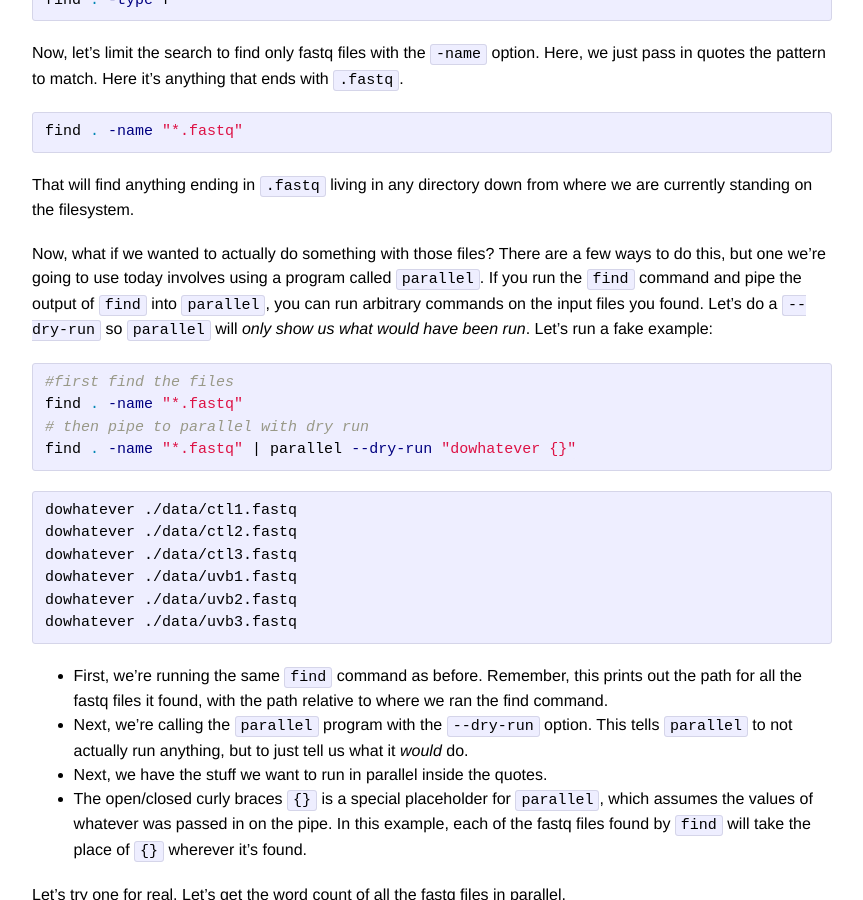
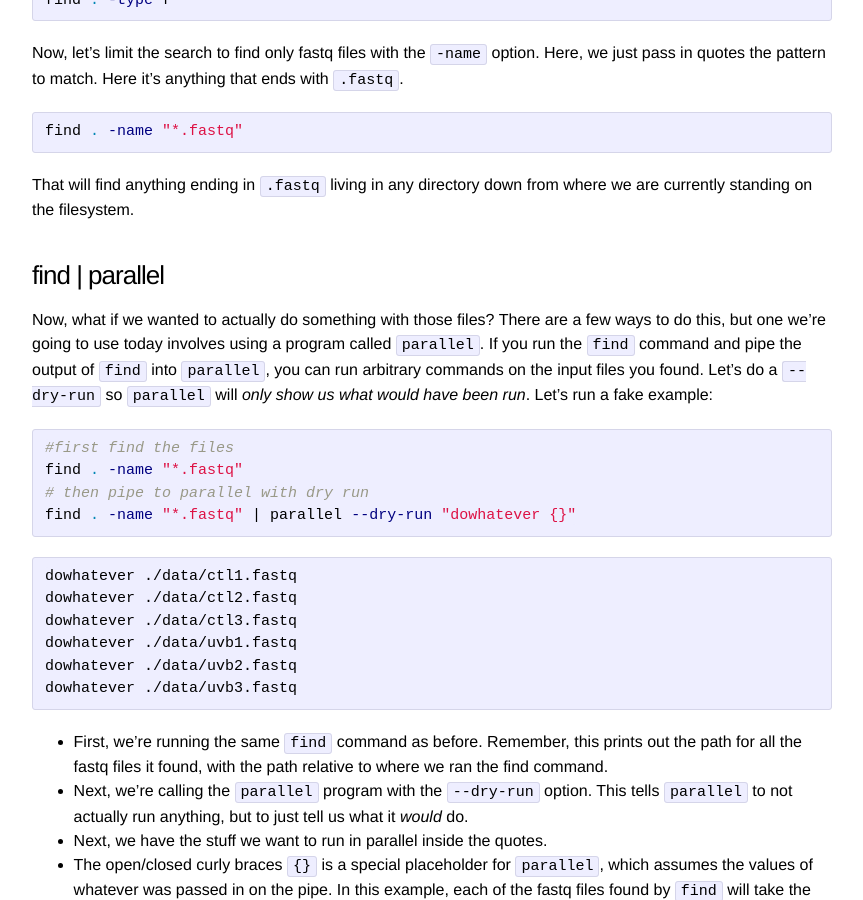
Before and after one commit to bioconnector/workshops2015, a Jekyll site: the page built from lessons/shell/01-intro-unix-shell.md, in a window 1280 px wide and 900 px high, scrolled down 22769 px. Shown: the whole window, without its empty margins (208-1071 px from the left). Built offline with Jekyll 4.4.1, drawn with Linux system fonts in a browser that asks for light colours; Markdown is read by kramdown in place of the engine named in the settings.

Commit message:
small change to find|parallel

````diff
--- a/lessons/shell/01-intro-unix-shell.md
+++ b/lessons/shell/01-intro-unix-shell.md
@@ -850,7 +850,7 @@ grep GATTACA uvb3.fastq > uvb3.fastq.gattaca.txt
 
 Now, for one, that's a lot of typing. What if you had 100 fastq files you wanted to do this with? And secondly, while this is example data and things run pretty quickly, what if each of these files were 10s of gigabytes, having millions of reads in each? Each `grep` command would take a few minutes to run. But most modern computers have multiple processors or cores in them, and we should be able to take advantage of that and send out each of those processes to a separate core to be done in parallel.
 
-### `find`
+### find
 
 The UNIX `find` command is a simple program can be used to find files based on arbitrary criteria. Go back up to the parent `rnaseq-1day` directory, and type this command:
 
@@ -871,6 +871,8 @@ find . -name "*.fastq"
 ```
 
 That will find anything ending in `.fastq` living in any directory down from where we are currently standing on the filesystem.
+
+### find | parallel
 
 Now, what if we wanted to actually do something with those files? There are a few ways to do this, but one we're going to use today involves using a program called `parallel`. If you run the `find` command and pipe the output of `find` into `parallel`, you can run arbitrary commands on the input files you found. Let's do a `--dry-run` so `parallel` will *only show us what would have been run*. Let's run a fake example:
 
````
